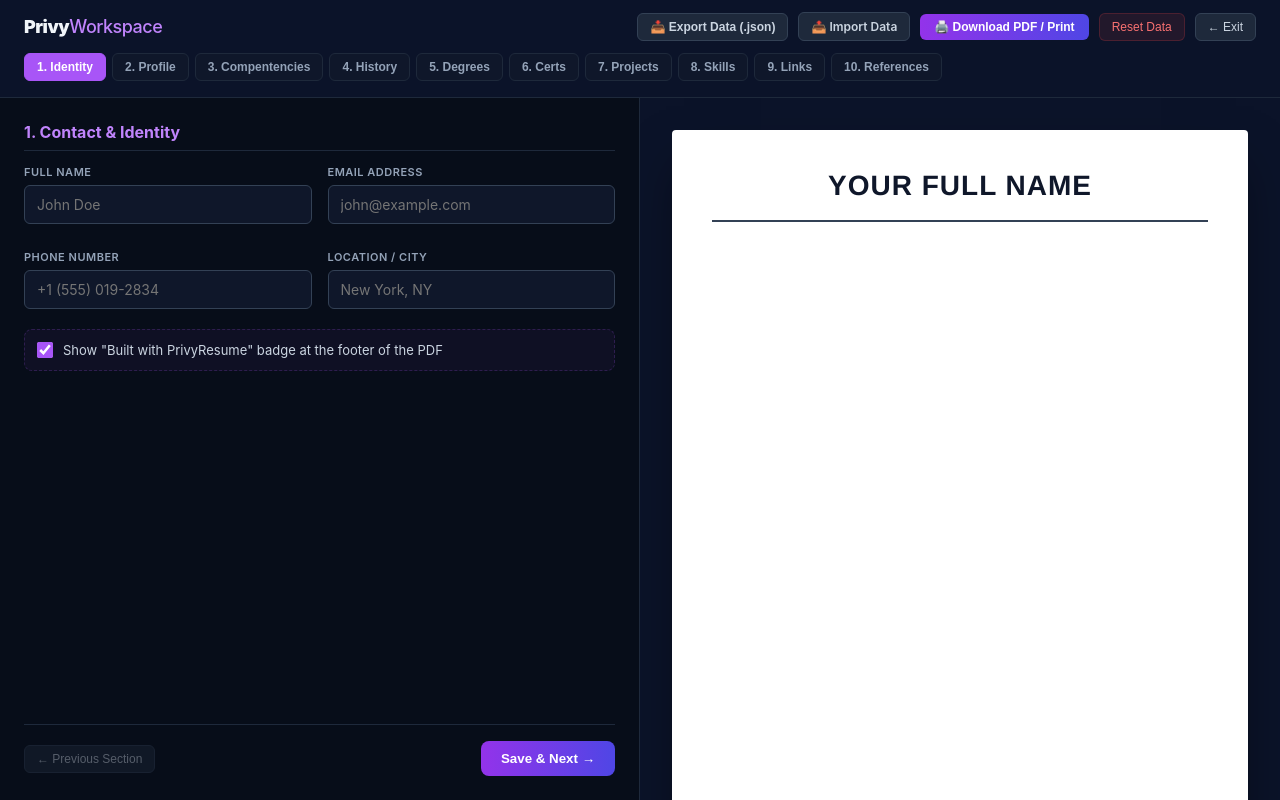
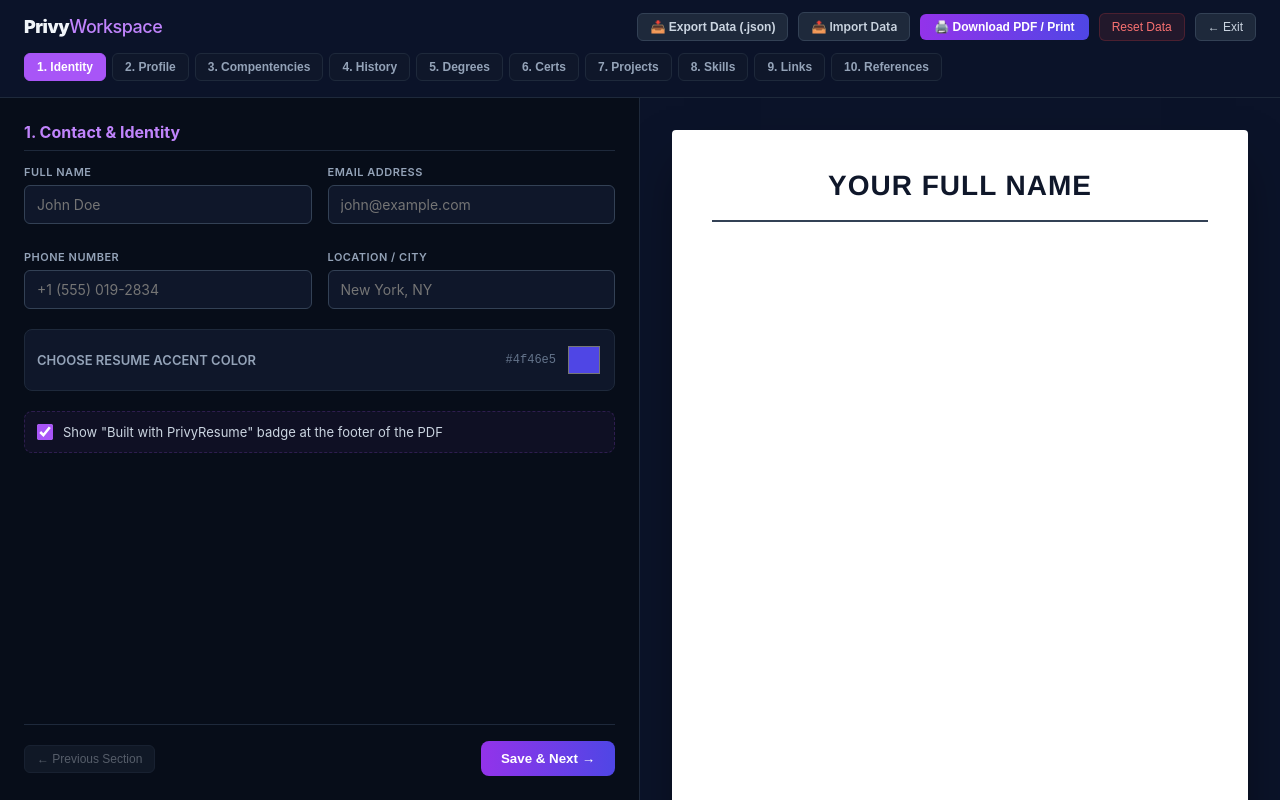
Before and after one commit to adu013/privy-resume, a React (Vite) app: page / in a window 1280 px wide. Both pictures are taken after a click on the button "Get Started Free". Built offline with nearby package versions, Linux system fonts and the light colour scheme.

Commit message:
fix preview activeColor definition error

```diff
--- a/src/App.jsx
+++ b/src/App.jsx
@@ -38,6 +38,9 @@ export default function App() {
     references: [
       { name: "", title: "", company: "", contact: "" }
     ],
+    // Headline color
+    headlineColor: "#4f46e5",
+
     // Branding checkbox (True by default)
     showBranding: true
   };
--- a/src/assets/css/preview.css
+++ b/src/assets/css/preview.css
@@ -55,7 +55,7 @@
   font-weight: 700;
   text-transform: uppercase;
   letter-spacing: 1px;
-  color: #4f46e5;
+  color: var(--accent-color, #4f46e5);
   border-bottom: 1px solid #cbd5e1;
   padding-bottom: 2px;
   margin-bottom: 8px;
--- a/src/assets/css/print.css
+++ b/src/assets/css/print.css
@@ -75,7 +75,7 @@
   }
 
   .resume-section-title {
-    color: #4f46e5 !important;
+    color: var(--accent-color, #111111) !important;
     border-bottom: 1px solid #cbd5e1 !important;
     margin-bottom: 8px !important;
     page-break-after: avoid !important;
--- /dev/null
+++ b/src/components/ColorPicker.jsx
@@ -0,0 +1,42 @@
+import React from "react";
+
+export default function ColorPicker({ resumeData, onInputChange }) {
+  const currentColor = resumeData.headlineColor || "#4f46e5";
+
+  return (
+    <div style={{
+      marginTop: "20px",
+      display: "flex",
+      alignItems: "center",
+      justifyContent: "space-between",
+      padding: "12px",
+      backgroundColor: "#0f172a",
+      borderRadius: "8px",
+      border: "1px solid #1e293b"
+    }}>
+      <label htmlFor="headlineColor" style={{ fontSize: "13px", color: "#94a3b8", fontWeight: "600" }}>
+        CHOOSE RESUME ACCENT COLOR
+      </label>
+      <div style={{ display: "flex", alignItems: "center", gap: "10px" }}>
+        <span style={{ fontSize: "12px", color: "#64748b", fontFamily: "monospace" }}>
+          {currentColor}
+        </span>
+        <input
+          type="color"
+          id="headlineColor"
+          name="headlineColor"
+          value={currentColor}
+          onChange={onInputChange}
+          style={{
+            width: "36px",
+            height: "36px",
+            border: "none",
+            borderRadius: "4px",
+            cursor: "pointer",
+            backgroundColor: "transparent"
+          }}
+        />
+      </div>
+    </div>
+  );
+}
--- a/src/components/ContactForm.jsx
+++ b/src/components/ContactForm.jsx
@@ -1,4 +1,5 @@
 import React from "react";
+import ColorPicker from "./ColorPicker";
 
 export default function ContactForm({ resumeData, onInputChange }) {
   return (
@@ -35,6 +36,9 @@ export default function ContactForm({ resumeData, onInputChange }) {
         </div>
       </div>
 
+      {/* 🎨 NEW COLOR PICKER MODULAR INSERTION */}
+      <ColorPicker resumeData={resumeData} onInputChange={onInputChange} />
+
            {/* 👈 NEW PRIVYRESUME BRANDING TOGGLE BOX */}
       <div style={{
         marginTop: "20px",
--- a/src/components/ResumePreview.jsx
+++ b/src/components/ResumePreview.jsx
@@ -6,8 +6,9 @@ import PreviewEducation from "./preview/PreviewEducation";
 import PreviewReferences from "./preview/PreviewReferences";
 
 export default function ResumePreview({ resumeData }) {
+    const activeColor = resumeData.headlineColor || "#4f46e5";
   return (
-    <div className="preview-panel">
+    <div className="preview-panel" style={{ "--accent-color": activeColor }}>
       <div className="a4-page">
 
         {/* 1. Core Header Details & Social Links */}
```
